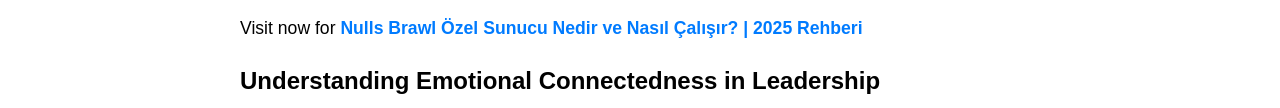
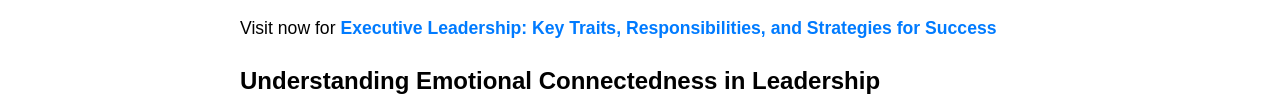
Before and after one commit to iasimsays/organazation, a plain HTML site: page index.html in a window 1280 px wide. Shown: the part 779-887 px from the top of the page. Drawn offline with Linux system fonts and the light colour scheme.

Commit message:
Update index.html

```diff
--- a/index.html
+++ b/index.html
@@ -57,7 +57,7 @@
  <img src="https://i.postimg.cc/8CzT6K5G/1-1.jpg" alt="organization.jpg" style="max-width: 100%; height: auto;">
 </div>
 
-<p>Visit now for  <a href="https://nullsbrawlnew.pages.dev/">Nulls Brawl Özel Sunucu Nedir ve Nasıl Çalışır? | 2025 Rehberi</a></p>
+<p>Visit now for  <a href="https://executiveleadership.onrender.com/">Executive Leadership: Key Traits, Responsibilities, and Strategies for Success</a></p>
 
 
     <h2>Understanding Emotional Connectedness in Leadership</h2>
```
